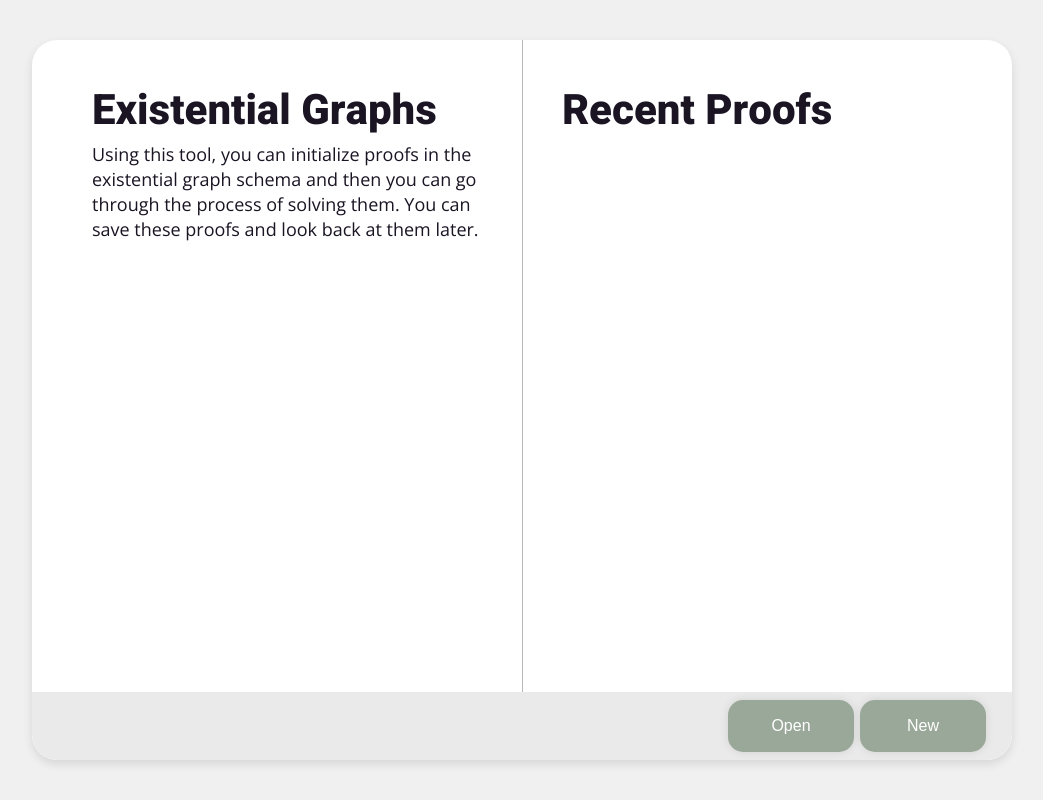
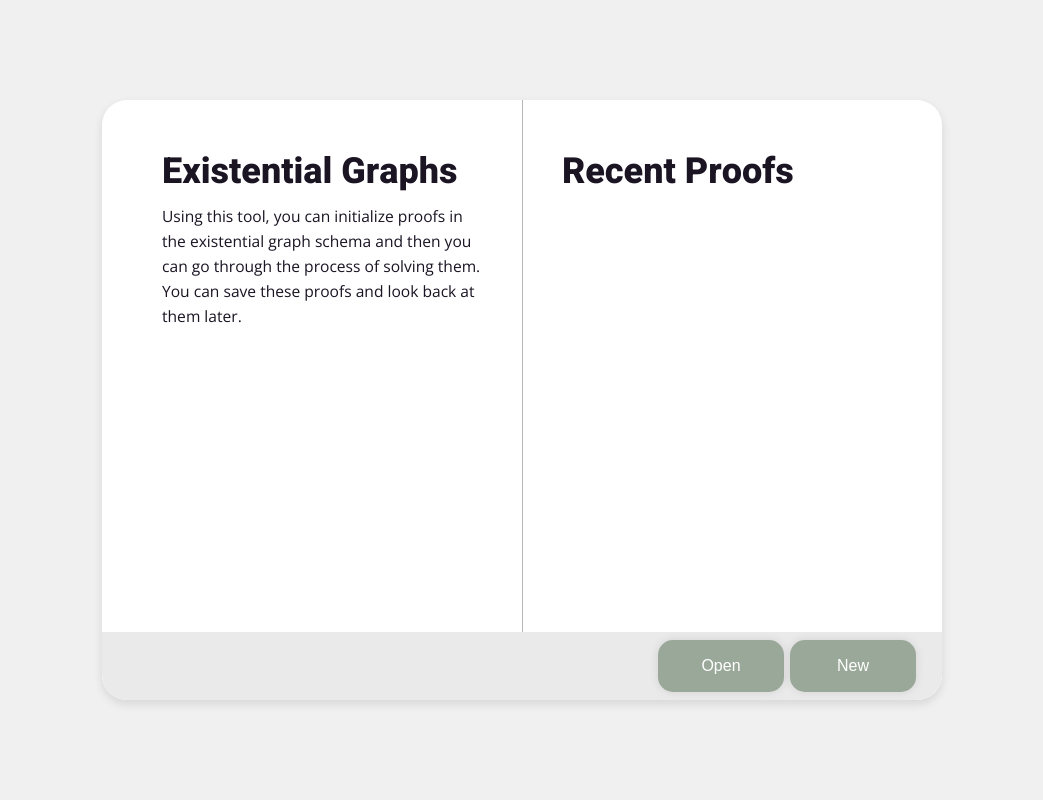
Before and after one commit to chrisvander/existential-graphs, a React (Create React App) app: page / in a window 1280 px wide. Shown: the whole page, without its empty margins (118-1161 px from the left). Built offline with nearby package versions, Linux system fonts and the light colour scheme.

Commit message:
shrank window size

```diff
--- a/src/index.scss
+++ b/src/index.scss
@@ -24,8 +24,8 @@ p {
   margin: 0;
 }
 h1 {
-  font-size: 42px;
-  line-height: 62px;
+  font-size: 3em;
+  line-height: 4rem;
 }
 
 code {
--- a/src/intro/intro.scss
+++ b/src/intro/intro.scss
@@ -3,10 +3,11 @@
 }
 
 .floating-window {
+  font-size: 12px;
   transition: top 1s;
   position: absolute;
-  height: 720px;
-  width: 980px;
+  height: 600px;
+  width: 840px;
   border-radius: 25px;
   top: -50%;
   left: 50%;
@@ -64,7 +65,7 @@
     height: 720px;
     overflow: auto;
     p {
-      font-size: 18px;
+      font-size: 1.3em;
       line-height: 25px;
     }
     .column {
@@ -97,6 +98,7 @@
   font-weight: bold;
   color: #555;
   cursor: pointer;
+  font-size: 1.4em;
   &:hover {
     color: #6611FF;
   }
```
Also changed, not shown: 1 other file (tests, documents, lock files or other folders).
